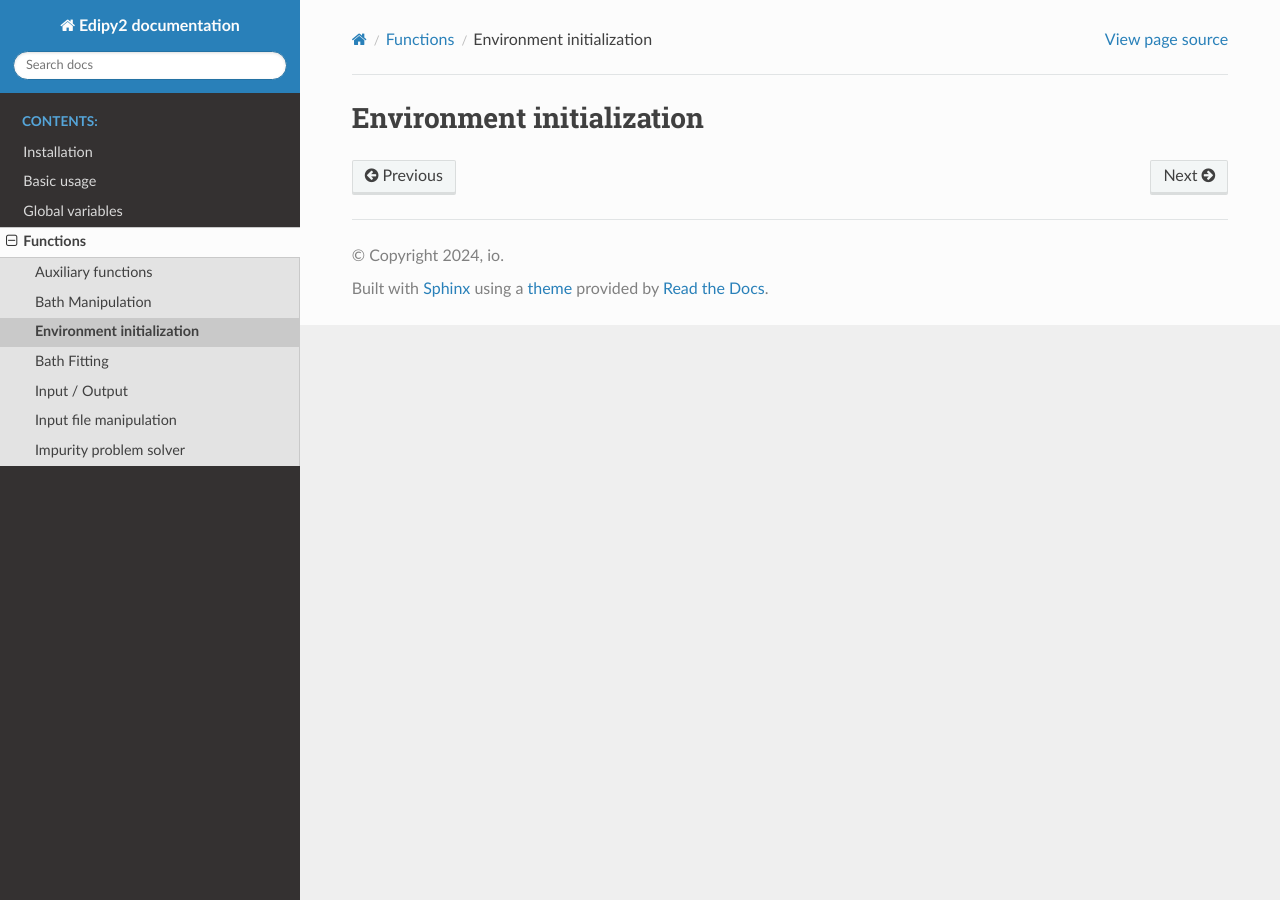
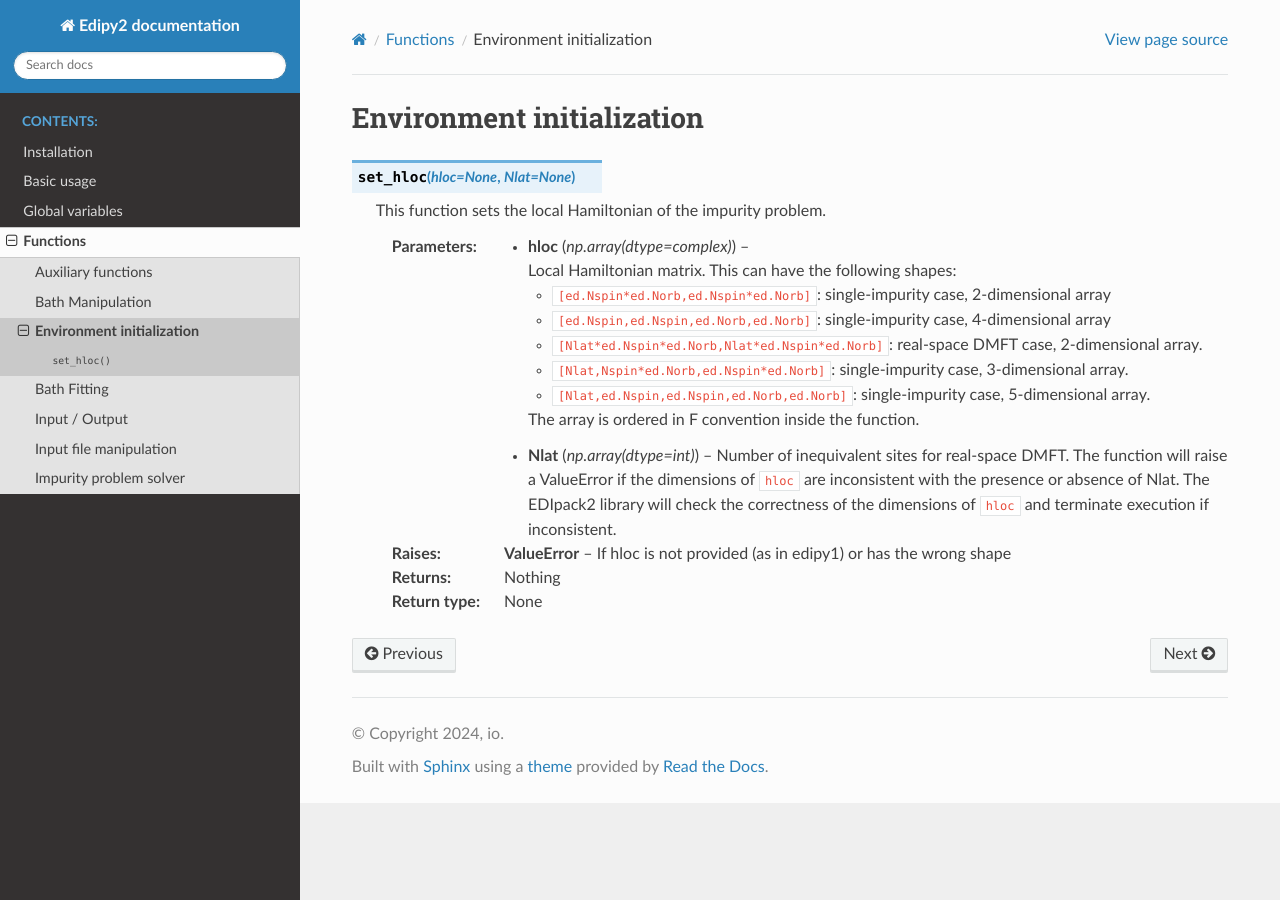
Before and after one commit to lcrippa/edipy2-docs, a Sphinx documentation site: the page built from doc/funcs/envinit.rst, in a window 1280 px wide. Built offline with Sphinx 7.4.7 and the Read the Docs theme 3.1.0, drawn with Linux system fonts in a browser that asks for light colours.

Commit message:
added set_hloc function

```diff
--- a/doc/funcs/envinit.rst
+++ b/doc/funcs/envinit.rst
@@ -1,2 +1,27 @@
 Environment initialization
 ===========================
+
+
+.. function:: set_hloc(hloc=None,Nlat=None)
+
+   This function sets the local Hamiltonian of the impurity problem.
+
+   :type hloc: np.array(dtype=complex)
+   :param hloc: Local Hamiltonian matrix. This can have the following shapes:
+
+    * :code:`[ed.Nspin*ed.Norb,ed.Nspin*ed.Norb]`: single-impurity case, 2-dimensional array
+    * :code:`[ed.Nspin,ed.Nspin,ed.Norb,ed.Norb]`: single-impurity case, 4-dimensional array
+    * :code:`[Nlat*ed.Nspin*ed.Norb,Nlat*ed.Nspin*ed.Norb]`: real-space DMFT case, 2-dimensional array.
+    * :code:`[Nlat,Nspin*ed.Norb,ed.Nspin*ed.Norb]`: single-impurity case, 3-dimensional array.
+    * :code:`[Nlat,ed.Nspin,ed.Nspin,ed.Norb,ed.Norb]`: single-impurity case, 5-dimensional array.
+
+    The array is ordered in F convention inside the function.
+
+   :type Nlat: np.array(dtype=int)
+   :param Nlat: Number of inequivalent sites for real-space DMFT. The function will raise a ValueError if the dimensions of :code:`hloc` are inconsistent with the presence or absence of Nlat.
+    The EDIpack2 library will check the correctness of the dimensions of :code:`hloc` and terminate execution if inconsistent.
+
+   :raise ValueError: If hloc is not provided (as in edipy1) or has the wrong shape
+
+   :return: Nothing
+   :rtype: None
--- a/doc/funcs/readinput.rst
+++ b/doc/funcs/readinput.rst
@@ -8,6 +8,6 @@ Input file manipulation
    the DMFT loop with the current value of the input variables.
 
    :param input_string: The name of the input file to be read, including the extension
-   :type param1: str
+   :type input_string: str
    :return: Nothing
    :rtype: None
```
